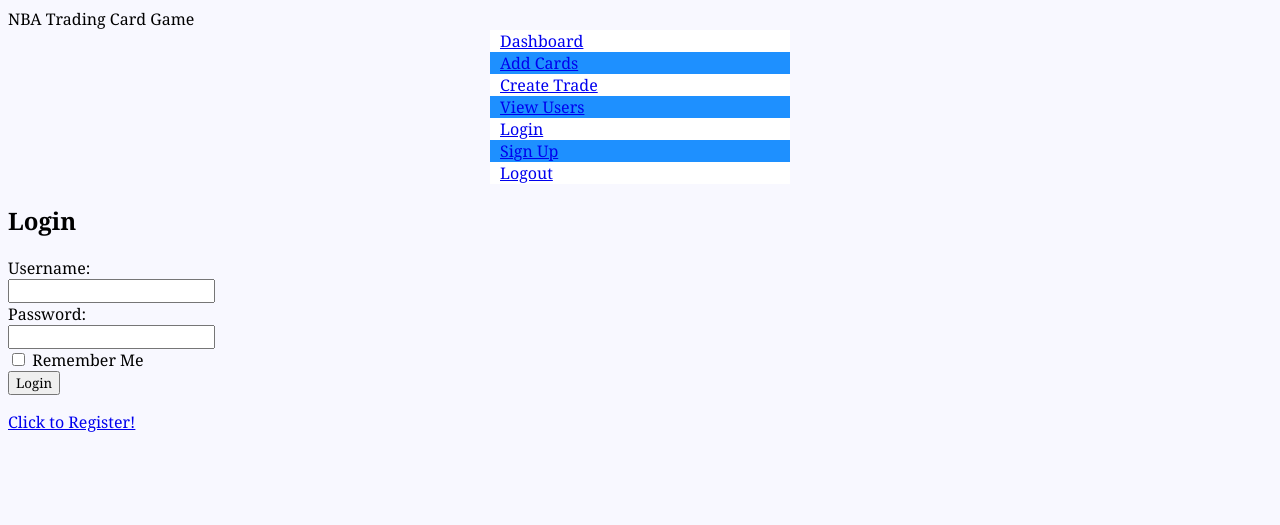
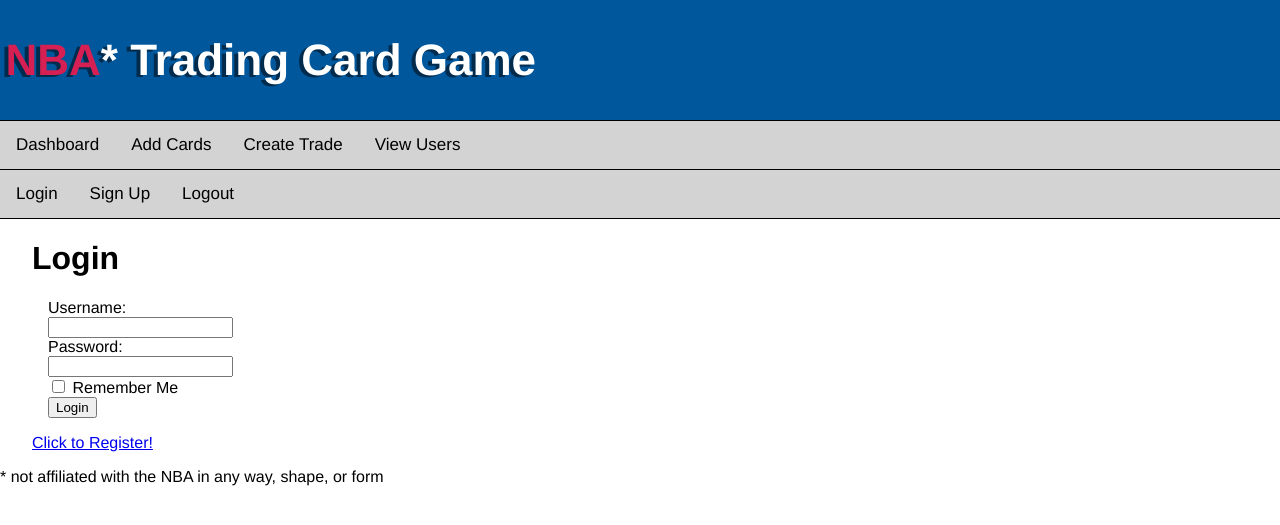
Before and after one commit to nolanjimmo/NBA-Trading-Cards, a Flask app: a page that uses app/templates/base.html in a window 1280 px wide. Shown: the top 525 px of the page. Run offline with Flask 2, Linux system fonts and the light colour scheme.

Commit message:
Add simple css and make trades a little more robust

```diff
--- a/app/login_db.py
+++ b/app/login_db.py
@@ -1,6 +1,7 @@
 """
 File to control the database
 """
+import datetime
 
 from app.login_helper import hash_pw, authenticate
 
@@ -15,7 +16,7 @@ def register_user(username, password, access):
     :param access:
     :return:
     """
-    date = get_date()
+    date = datetime.datetime.utcnow()
     hashed_pw = hash_pw(password)
     if QueryEngine.check_user_exists(username):
         return -1
--- a/app/routes.py
+++ b/app/routes.py
@@ -9,7 +9,7 @@ from flask_login import current_user, login_user, login_required, logout_user
 
 from app import app
 from app import login_db as db, login_helper as dc
-from app.query_engine import QueryEngine, User, NoOutputError
+from app.query_engine import QueryEngine, User, NoOutputError, QueryEngineError
 
 current_user: User
 
@@ -36,7 +36,7 @@ def dashboard():
 @login_required
 def add_cards():
     if request.method == 'POST':
-        card_id = request.form.get('card_id')
+        card_id = int(request.form.get('card_id'))
         success: bool = QueryEngine.add_card_to_user(current_user.unique_id, card_id)
         if not success:
             flash("You need to remove a card from your deck before adding a new one!")
@@ -50,19 +50,10 @@ def add_cards():
 @login_required
 def remove_card():
     if request.method == 'POST':
-        card_id = request.form.get('card_id')
+        card_id = int(request.form.get('card_id'))
         if card_id in current_user.cards:
             QueryEngine.remove_card_from_user(current_user.unique_id, card_id)
         return redirect(url_for('dashboard'))
-
-
-@app.route("/view_card", methods=['GET', 'POST'])
-@login_required
-def view_card():
-    if request.method == 'POST':
-        card_id = request.form.get('card_id')
-        card = QueryEngine.get_card_from_id(card_id)
-        return render_template("view_card.html", title="View Card", card=card)
 
 
 @app.route("/create_trade", methods=['GET', 'POST'])
@@ -70,14 +61,19 @@ def view_card():
 def create_trade():
     if request.method == 'POST':
         own_card_ids = request.form.getlist('own_cards')
+        for i in range(len(own_card_ids)):
+            own_card_ids[i] = int(own_card_ids[i])
         other_card_ids = request.form.getlist('other_cards')
-        other_user_id = request.form.get('other_user_id')
-        if QueryEngine.create_trade(current_user.unique_id, own_card_ids, other_user_id, other_card_ids):
+        for i in range(len(other_card_ids)):
+            other_card_ids[i] = int(other_card_ids[i])
+        other_user_id = int(request.form.get('other_user_id'))
+        if QueryEngine.create_trade(current_user.unique_id, own_card_ids, int(other_user_id), other_card_ids):
             return redirect(url_for('dashboard'))
         else:
             flash("Failed to create trade")
             return redirect(url_for('create_trade'))
     users = QueryEngine.get_all_users()
+    users.remove(current_user)
     return render_template("create_trade.html", title="Create Trade", users=users)
 
 
@@ -98,7 +94,7 @@ def choose_user():
 @login_required
 def view_trade():
     if request.method == 'POST':
-        trade_id = request.form.get('trade_id')
+        trade_id = int(request.form.get('trade_id'))
         trade = QueryEngine.get_trade_from_id(trade_id)
         user1 = QueryEngine.get_user_from_id(trade.user1_id)
         user1_cards = []
@@ -116,13 +112,63 @@ def view_trade():
 @login_required
 def confirm_trade():
     if request.method == 'POST':
-        trade_id = request.form.get('trade_id')
+        trade_id = int(request.form.get('trade_id'))
         trade = QueryEngine.get_trade_from_id(trade_id)
         if QueryEngine.user_confirm_trade(current_user, trade):
-            return redirect(url_for('dashboard'))
+            try:
+                trade = QueryEngine.get_trade_from_id(trade_id)
+                user1 = QueryEngine.get_user_from_id(trade.user1_id)
+                user1_cards = []
+                for card_id in trade.user1_cards:
+                    user1_cards.append(QueryEngine.get_card_from_id(card_id))
+                user2 = QueryEngine.get_user_from_id(trade.user2_id)
+                user2_cards = []
+                for card_id in trade.user2_cards:
+                    user2_cards.append(QueryEngine.get_card_from_id(card_id))
+                return render_template("view_trade.html", title="View Trade", trade=trade, user1=user1,
+                                       user1_cards=user1_cards,
+                                       user2=user2, user2_cards=user2_cards)
+            except NoOutputError:
+                flash("Trade completed!")
+                return redirect(url_for('dashboard'))
         else:
             flash("You must drop enough players before you are able to confirm this trade")
             return redirect(url_for('dashboard'))
+
+
+@app.route("/unconfirm_trade", methods=['GET', 'POST'])
+@login_required
+def unconfirm_trade():
+    if request.method == 'POST':
+        trade_id = int(request.form.get('trade_id'))
+        trade = QueryEngine.get_trade_from_id(trade_id)
+        try:
+            QueryEngine.user_unconfirm_trade(current_user, trade)
+        except QueryEngineError as err:
+            flash(err)
+            return redirect(url_for('dashboard'))
+        else:
+            trade = QueryEngine.get_trade_from_id(trade_id)
+            user1 = QueryEngine.get_user_from_id(trade.user1_id)
+            user1_cards = []
+            for card_id in trade.user1_cards:
+                user1_cards.append(QueryEngine.get_card_from_id(card_id))
+            user2 = QueryEngine.get_user_from_id(trade.user2_id)
+            user2_cards = []
+            for card_id in trade.user2_cards:
+                user2_cards.append(QueryEngine.get_card_from_id(card_id))
+            return render_template("view_trade.html", title="View Trade", trade=trade, user1=user1,
+                                   user1_cards=user1_cards,
+                                   user2=user2, user2_cards=user2_cards)
+
+
+@app.route("/delete_trade", methods=['GET', 'POST'])
+@login_required
+def delete_trade():
+    if request.method == 'POST':
+        trade_id = int(request.form.get('trade_id'))
+        QueryEngine.delete_trade(int(trade_id))
+        return redirect(url_for('dashboard'))
 
 
 @app.route("/view_users", methods=['GET', 'POST'])
@@ -136,7 +182,7 @@ def view_users():
 @login_required
 def view_user():
     if request.method == 'POST':
-        user_id = request.form.get('user_id')
+        user_id = int(request.form.get('user_id'))
         user = QueryEngine.get_user_from_id(user_id)
         user_cards = QueryEngine.get_user_cards(user_id)
         user_trades = QueryEngine.get_user_trades(user_id)
@@ -151,7 +197,7 @@ def login():
     if request.method == 'POST':
         username = request.form.get('username')
         password = request.form.get('password')
-        remember_me = request.form.get('remember_me')
+        remember_me = bool(request.form.get('remember_me'))
 
         search_results = db.search_pass(username)
         if search_results == -1:
--- a/app/static/style.css
+++ b/app/static/style.css
@@ -1,62 +1,96 @@
-* {
-    font-family: Georgia, serif;
+body {
+    margin: 0;
+    padding: 0;
+    font-family: "Helvetica Neue", Helvetica, Arial, sans-serif;
 }
 
-body {
-  background: #F8F8FF;
+header {
+    background-color: rgb(1, 87, 155);
+    padding: .25em;
+    font-weight: bold;
+    font-size: 22px;
+    color: white;
+    text-shadow: -4px 2px rgba(0,0,0,.5);
+    box-shadow: 5px 10px 8px 10px #888888;
 }
 
-.form {
-    background: dodgerblue;
-    margin-left: 6%;
-    margin-right: 6%;
-    border-radius: .5em .5em .5em .5em;
-    padding: 0em .5em .5em .5em;
-    border: 3px solid black;
-    display: inline-block;
+h2 {
+    border-bottom: 1px solid black
 }
 
-.form:hover {
-    border: 3px solid red;
+h3 {
+    padding-left: 1em;
 }
 
-#successful_sign_in input{
-    display: inline-block;
+main {
+    margin-top: 8em;
+    margin-left: 2em;
 }
 
-ul{
-    background: white;
-    list-style:none;
-    max-height:300px;
-    max-width: 300px;
-    margin: 0 0 1em 1em;
-    overflow:auto;
-    padding:0;
-    text-indent:10px;
-    margin: 0 auto;
+nav ul {
+    list-style-type: none;
+    margin: 0;
+    padding: 0;
+    overflow: hidden;
+    background-color: lightgray;
+    border-top: 1px solid black;
 }
 
-li:nth-child(even){
-    background:dodgerblue;
+ul:nth-child(2) {
+    border-bottom: 1px solid black;
+}
+
+nav li {
+  float: left;
+}
+
+nav li a:hover {
+    background-color: white;
+}
+
+nav li a {
+    display: block;
+    color: black;
+    text-align: center;
+    padding: 14px 16px;
+    text-decoration: none;
+    font-size: 17px
+}
+
+.left {
+    float: left;
+    width: 100%;
+}
+
+.right {
+    float: right;
+    width: 100%;
+}
+
+form {
+    margin-left: 1em
+}
+
+.form-group {
+    margin-top: .5em;
+    margin-bottom: .6em;
+}
+
+.checkbox {
+    margin-bottom: .5em
 }
 
 img{
     display: block;
 }
 
-.trade {
-    display: inline-block;
-    margin: 2%;
-    width: auto;
-}
-
 .card {
     display: inline-block;
     margin: 1%;
     padding: 1%;
-    width: 15%;
+    width: 21%;
     outline-style: solid;
-    outline-color: red;
+    outline-color: rgb(214, 32, 84);
     background-color: lightskyblue;
 }
 
@@ -70,14 +104,7 @@ img{
     text-align: center;
 }
 
-.center_buttons{
-    margin-left: 27%;
-    width: 10%;
-    padding: 2%;
+main {
+    margin-top: 1em;
+    margin-left: 2em;
 }
-
-.center_button{
-    margin-left: 45%;
-    width: 10%;
-    padding: 2%;
-}
--- a/app/templates/add_cards.html
+++ b/app/templates/add_cards.html
@@ -7,11 +7,7 @@
     <h3>Available cards:</h3>
 
     {% for card in available_cards %}
-        {% include '_card.html' %}
-        <form action="/add_cards" method="POST">
-            <input type="hidden" id="card_id" name="card_id" value="{{ card.id }}">
-            <input type="submit" value="Add Card">
-        </form>
+        {% include '_available_card.html' %}
     {% endfor %}
 
 {% endblock %}
--- a/app/templates/base.html
+++ b/app/templates/base.html
@@ -13,7 +13,9 @@
     </head>
     <body>
     {% block header %}
-        <header>NBA Trading Card Game</header>
+        <header>
+            <h1><span style="color: rgb(214, 32, 84)">NBA</span>* Trading Card Game</h1>
+        </header>
     {% endblock %}
 
     {% block navbar %}
@@ -33,7 +35,7 @@
     {% endblock %}
 
     {% block content %}
-        <section>
+        <main>
             {% with messages = get_flashed_messages() %}
             {% if messages %}
                 {% for message in messages %}
@@ -45,7 +47,13 @@
             {% block page_content %}
 
             {% endblock %}
-        </section>
+        </main>
+    {% endblock %}
+
+    {% block footer %}
+        <footer>
+            <p>* not affiliated with the NBA in any way, shape, or form</p>
+        </footer>
     {% endblock %}
     </body>
 </html>
--- a/app/templates/dashboard.html
+++ b/app/templates/dashboard.html
@@ -5,10 +5,9 @@
 
     <h3>Your Cards (limit {{ num_user_cards }}/5 per user)</h3>
     {% for card in user_cards %}
-        <div>
-            {% include '_own_card.html' %}
-        </div>
+        {% include '_own_card.html' %}
     {% endfor %}
+
     <form action="/add_cards" method="GET">
         <input type="submit" value="Add Cards">
     </form>
--- a/app/trading_card_schema.sql
+++ b/app/trading_card_schema.sql
@@ -27,7 +27,7 @@ create table if not exists Users (
     name text not null unique,
     hashed_pass text not null,
     access text not null,
-    last_seen text not null,
+    last_seen timestamp not null,
     cards json,
     trades json
 );
```
Also changed, not shown: app/query_engine.py (+16 -11 lines), app/templates/_available_card.html (added, +7 -0 lines), app/templates/_card.html (+8 -5 lines), app/templates/_own_card.html (+6 -10 lines), app/templates/view_card.html (deleted, +0 -14 lines), app/templates/view_trade.html (+37 -6 lines).
